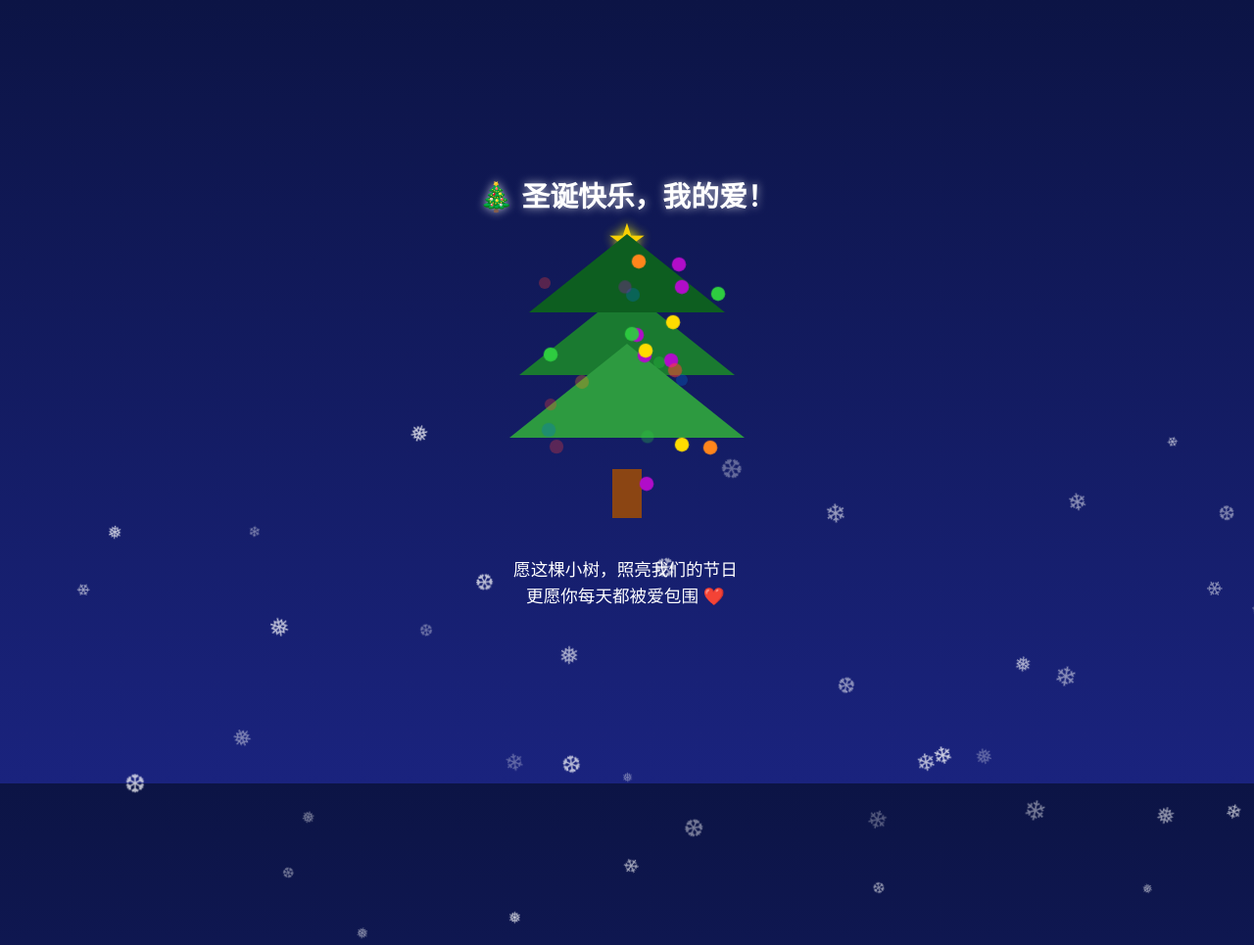
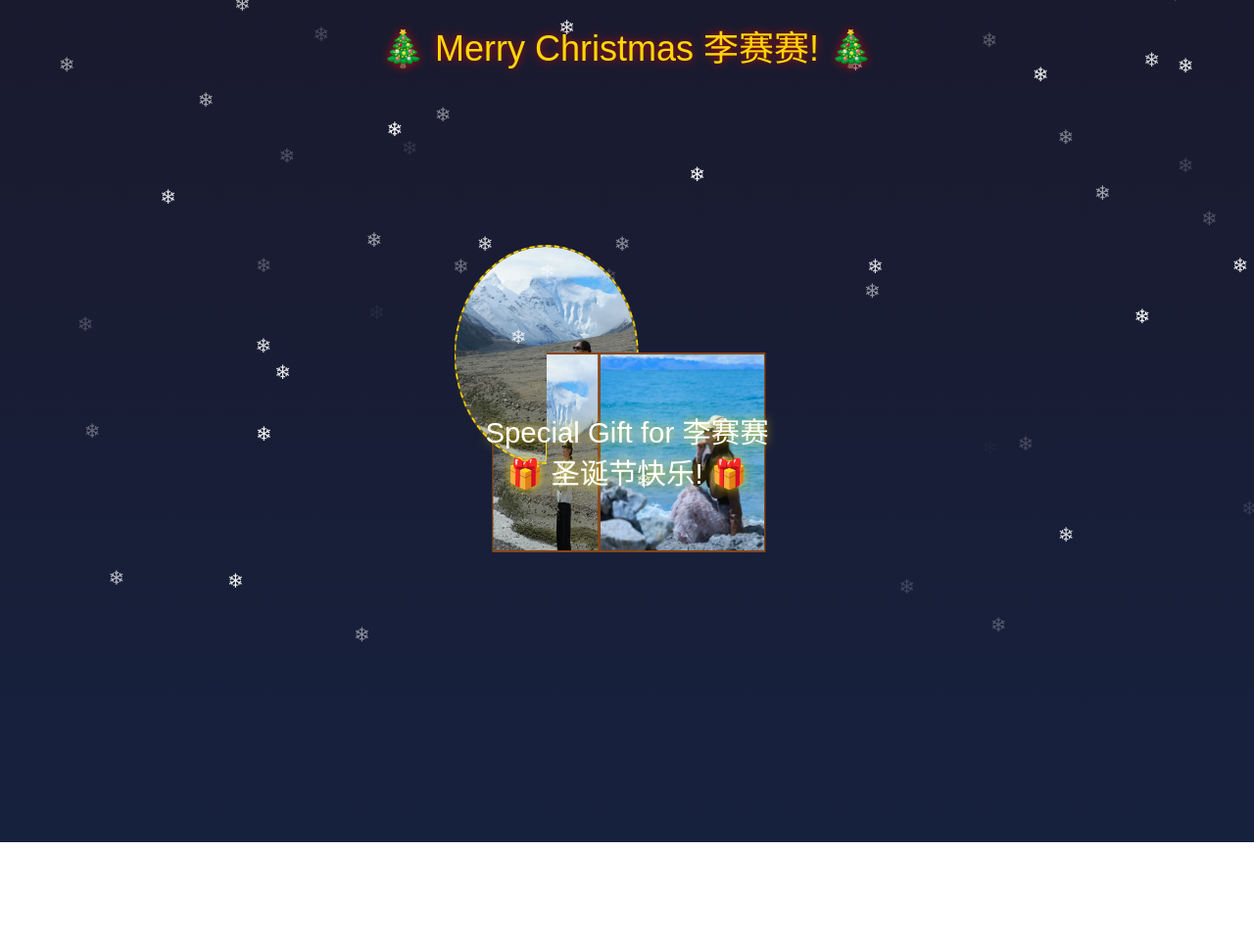
Before and after one commit to lou717/shengdanshu, a plain HTML site: page index.html in a window 1280 px wide. Shown: the top 965 px of the page at 98% size. After the commit the page ends 860 px from the top, so only its background shows below. Drawn offline with Linux system fonts and the light colour scheme.

Commit message:
Add files via upload

```diff
--- a/index.html
+++ b/index.html
@@ -1,191 +1,261 @@
 <!DOCTYPE html>
-<html lang="zh-CN">
+<html>
 <head>
-  <meta charset="UTF-8" />
-  <meta name="viewport" content="width=device-width, initial-scale=1.0" />
-  <title>🎄 给你的圣诞树</title>
+    <title>3D Christmas Gift for 李赛赛</title>
     <style>
-    * {
+        body {
             margin: 0;
-      padding: 0;
-      box-sizing: border-box;
+            overflow: hidden;
+            background: linear-gradient(to bottom, #1a1a2e, #16213e);
+            font-family: 'Arial', sans-serif;
         }
-    body {
-      background: linear-gradient(to bottom, #0c1445, #1a237e);
-      min-height: 100vh;
-      display: flex;
-      justify-content: center;
-      align-items: center;
-      font-family: "Arial", sans-serif;
-      overflow: hidden;
-      color: white;
-      text-align: center;
+
+        #scene {
+            width: 100vw;
+            height: 100vh;
+            margin-top: 60px;
             position: relative;
         }
 
-    .container {
-      z-index: 10;
-      padding: 20px;
+        .gift-box {
+            position: absolute;
+            width: 200px;
+            height: 200px;
+            transform-style: preserve-3d;
+            transition: transform 2s ease-in-out;
+            top: 50%;
+            left: 50%;
+            margin: -100px 0 0 -100px;
         }
 
-    h1 {
-      font-size: 1.8em;
-      margin-bottom: 20px;
-      text-shadow: 0 0 10px rgba(255, 255, 255, 0.7);
+        .gift-face {
+            position: absolute;
+            width: 200px;
+            height: 200px;
+            border: 2px solid #8B4513;
+            display: flex;
+            align-items: center;
+            justify-content: center;
+            font-size: 24px;
+            color: white;
+            text-align: center;
+            backface-visibility: hidden;
+            overflow: hidden;
         }
 
-    .tree {
-      position: relative;
-      width: 200px;
-      height: 300px;
-      margin: 0 auto;
+        .front {
+            background: linear-gradient(45deg, #c83b3b, #e60000);
+            transform: translateZ(100px);
+        }
+        .back {
+            background: linear-gradient(45deg, #c83b3b, #e60000);
+            transform: rotateY(180deg) translateZ(100px);
+        }
+        .right {
+            background: linear-gradient(45deg, #a62e2e, #c83b3b);
+            transform: rotateY(90deg) translateZ(100px);
+        }
+        .left {
+            background: linear-gradient(45deg, #a62e2e, #c83b3b);
+            transform: rotateY(-90deg) translateZ(100px);
+        }
+        .top {
+            background: linear-gradient(45deg, #e60000, #ff3333);
+            transform: rotateX(90deg) translateZ(100px);
+        }
+        .bottom {
+            background: linear-gradient(45deg, #8B0000, #a60000);
+            transform: rotateX(-90deg) translateZ(100px);
         }
 
-    .triangle {
+        .ribbon {
             position: absolute;
-      width: 0;
-      height: 0;
-      border-left: 100px solid transparent;
-      border-right: 100px solid transparent;
-      border-bottom: 80px solid #0d5e20;
-      top: 0;
-    }
-    .triangle:nth-child(2) {
-      top: 60px;
-      border-bottom-color: #1a7a30;
-      transform: scale(1.1);
-    }
-    .triangle:nth-child(3) {
-      top: 120px;
-      border-bottom-color: #2d9a40;
-      transform: scale(1.2);
+            background: #ffd700;
+            transform-style: preserve-3d;
+            z-index: 10;
         }
 
-    .trunk {
-      position: absolute;
-      width: 30px;
-      height: 50px;
-      background: #8B4513;
-      left: 50%;
-      transform: translateX(-50%);
-      top: 240px;
+        .vertical-ribbon {
+            width: 20px;
+            height: 200px;
+            top: 0;
+            left: 90px;
+            transform: translateZ(1px);
         }
 
-    .star {
-      position: absolute;
-      top: -20px;
-      left: 50%;
-      transform: translateX(-50%);
-      font-size: 2em;
-      color: gold;
-      text-shadow: 0 0 10px yellow;
-      animation: twinkle 1.5s infinite alternate;
+        .horizontal-ribbon {
+            width: 200px;
+            height: 20px;
+            top: 90px;
+            left: 0;
+            transform: translateZ(1px);
         }
 
-    .light {
+        .gift-top {
             position: absolute;
-      width: 12px;
-      height: 12px;
+            width: 220px;
+            height: 220px;
+            background: rgba(255, 215, 0, 0.3);
+            border: 2px dashed #ffd700;
+            top: -110px;
+            left: -110px;
             border-radius: 50%;
-      animation: blink 2s infinite;
+            animation: rotate 5s linear infinite;
+            z-index: 5;
+            overflow: hidden;
+            display: flex;
+            align-items: center;
+            justify-content: center;
         }
 
-    @keyframes twinkle {
-      from { opacity: 0.6; }
-      to { opacity: 1; transform: translateX(-50%) scale(1.2); }
+        .gift-top img {
+            width: 100%;
+            height: 100%;
+            object-fit: cover;
+            border-radius: 50%; /* 使图片变圆 */
         }
 
-    @keyframes blink {
-      0%, 45% { opacity: 0.3; }
-      50%, 100% { opacity: 1; transform: scale(1.2); }
+        .photo-container {
+            width: 100%;
+            height: 100%;
+            overflow: hidden;
+            display: flex;
+            align-items: center;
+            justify-content: center;
+        }
+
+        .photo {
+            width: 100%;
+            height: 100%;
+            object-fit: cover; /* 图片铺满容器 */
+            object-position: center;
+        }
+
+        .message {
+            position: absolute;
+            top: 50%;
+            left: 50%;
+            transform: translate(-50%, -50%);
+            color: white;
+            font-size: 28px;
+            text-align: center;
+            z-index: 100;
+            text-shadow: 0 0 10px rgba(255, 215, 0, 0.8);
+            animation: pulse 2s infinite;
         }
 
         .snowflake {
             position: absolute;
-      color: white;
-      font-size: 1.2em;
-      user-select: none;
-      pointer-events: none;
-      opacity: 0.8;
-      animation: fall linear infinite;
+            color: #fff;
+            font-size: 20px;
+            top: -20px;
+            animation: fall linear forwards;
+        }
+
+        @keyframes rotate {
+            from { transform: rotate(0deg); }
+            to { transform: rotate(360deg); }
+        }
+
+        @keyframes pulse {
+            0% { transform: translate(-50%, -50%) scale(1); }
+            50% { transform: translate(-50%, -50%) scale(1.05); }
+            100% { transform: translate(-50%, -50%) scale(1); }
         }
 
         @keyframes fall {
-      to {
-        transform: translateY(100vh) rotate(360deg);
-      }
+            to { transform: translateY(100vh); }
         }
 
-    .message {
-      margin-top: 30px;
-      font-size: 1.1em;
-      max-width: 300px;
-      line-height: 1.5;
+        .title {
+            position: absolute;
+            top: 20px;
+            left: 0;
+            width: 100%;
+            text-align: center;
+            color: #ffd700;
+            font-size: 36px;
+            text-shadow: 0 0 10px rgba(255, 0, 0, 0.7);
+            z-index: 10;
         }
     </style>
 </head>
 <body>
-  <div class="container">
-    <h1>🎄 圣诞快乐，我的爱！</h1>
-    <div class="tree" id="tree">
-      <div class="star">★</div>
-      <div class="triangle"></div>
-      <div class="triangle"></div>
-      <div class="triangle"></div>
-      <div class="trunk"></div>
+    <div class="title">🎄 Merry Christmas 李赛赛! 🎄</div>
+    <div id="scene">
+        <div class="gift-box" id="gift">
+            <div class="gift-top">
+                <img src="https://raw.githubusercontent.com/lou717/shengdanshu/main/public/图片4.jpg" class="photo" alt="Photo 0">
             </div>
-    <div class="message">
-      愿这棵小树，照亮我们的节日<br>
-      更愿你每天都被爱包围 ❤️
+            <div class="gift-face front">
+                <div class="photo-container">
+                    <img src="https://raw.githubusercontent.com/lou717/shengdanshu/main/public/图片1.jpg" class="photo" alt="Photo 1">
                 </div>
+            </div>
+            <div class="gift-face back">
+                <div class="photo-container">
+                    <img src="https://raw.githubusercontent.com/lou717/shengdanshu/main/public/图片2.jpg" class="photo" alt="Photo 2">
+                </div>
+            </div>
+            <div class="gift-face right">
+                <div class="photo-container">
+                    <img src="https://raw.githubusercontent.com/lou717/shengdanshu/main/public/图片3.jpg" class="photo" alt="Photo 3">
+                </div>
+            </div>
+            <div class="gift-face left">
+                <div class="photo-container">
+                    <img src="https://raw.githubusercontent.com/lou717/shengdanshu/main/public/图片4.jpg" class="photo" alt="Photo 4">
+                </div>
+            </div>
+            <div class="gift-face top">
+                <div class="photo-container">
+                    <img src="https://raw.githubusercontent.com/lou717/shengdanshu/main/public/图片5.jpg" class="photo" alt="Photo 5">
+                </div>
+            </div>
+            <div class="gift-face bottom">
+                <div class="photo-container">
+                    <img src="https://raw.githubusercontent.com/lou717/shengdanshu/main/public/图片4.jpg" class="photo" alt="Photo 6">
+                </div>
+            </div>
+            <div class="ribbon vertical-ribbon"></div>
+            <div class="ribbon horizontal-ribbon"></div>
+        </div>
+        <div class="message">Special Gift for 李赛赛<br>🎁 圣诞节快乐! 🎁</div>
     </div>
 
     <script>
-    // 随机生成彩灯
-    const tree = document.getElementById('tree');
-    const colors = ['#ff4136', '#0074d9', '#2ecc40', '#ffdc00', '#b10dc9', '#ff851b'];
-    for (let i = 0; i < 25; i++) {
-      const light = document.createElement('div');
-      light.className = 'light';
-      light.style.backgroundColor = colors[Math.floor(Math.random() * colors.length)];
-      light.style.left = (Math.random() * 180 + 10) + 'px';
-      light.style.top = (Math.random() * 250 + 20) + 'px';
-      light.style.animationDelay = (Math.random() * 2) + 's';
-      tree.appendChild(light);
+        // 快速旋转礼物盒
+        const gift = document.getElementById('gift');
+        let rotation = 0;
+
+        setInterval(() => {
+            rotation += 5; // 增加旋转速度
+            gift.style.transform = `rotateY(${rotation}deg)`;
+        }, 30); // 减少延迟时间
+
+        // 创建雪花效果
+        function createSnowflake() {
+            const snowflake = document.createElement('div');
+            snowflake.innerHTML = '❄';
+            snowflake.classList.add('snowflake');
+            snowflake.style.left = Math.random() * 100 + 'vw';
+            snowflake.style.animationDuration = Math.random() * 5 + 5 + 's';
+            snowflake.style.opacity = Math.random();
+            document.body.appendChild(snowflake);
+
+            // 移除雪花元素以避免内存泄漏
+            setTimeout(() => {
+                snowflake.remove();
+            }, 10000);
         }
 
-    // 飘雪效果
-    function createSnow() {
-      const snowflakes = ['❄', '❅', '❆'];
-      const container = document.body;
-      for (let i = 0; i < 40; i++) {
-        const flake = document.createElement('div');
-        flake.className = 'snowflake';
-        flake.innerHTML = snowflakes[Math.floor(Math.random() * snowflakes.length)];
-        flake.style.left = Math.random() * 100 + 'vw';
-        flake.style.opacity = Math.random() * 0.5 + 0.3;
-        flake.style.fontSize = (Math.random() * 1 + 0.8) + 'em';
-        flake.style.animationDuration = (Math.random() * 5 + 5) + 's';
-        flake.style.animationDelay = Math.random() * 5 + 's';
-        container.appendChild(flake);
-      }
-    }
+        // 每100毫秒创建一个雪花
+        setInterval(createSnowflake, 100);
 
-    window.onload = createSnow;
-
-    // 点击树会闪一下爱心
-    tree.addEventListener('click', (e) => {
-      const heart = document.createElement('div');
-      heart.innerText = '❤️';
-      heart.style.position = 'fixed';
-      heart.style.left = e.clientX + 'px';
-      heart.style.top = e.clientY + 'px';
-      heart.style.fontSize = '2em';
-      heart.style.pointerEvents = 'none';
-      heart.style.zIndex = '100';
-      heart.style.animation = 'blink 0.8s forwards';
-      document.body.appendChild(heart);
-      setTimeout(() => heart.remove(), 800);
+        // 点击礼物展开
+        gift.addEventListener('click', () => {
+            gift.style.transition = 'transform 3s ease-in-out';
+            gift.style.transform = 'rotateY(360deg) translateZ(200px)';
         });
     </script>
 </body>
```
Lines whose indentation alone changed are shown as unchanged.
